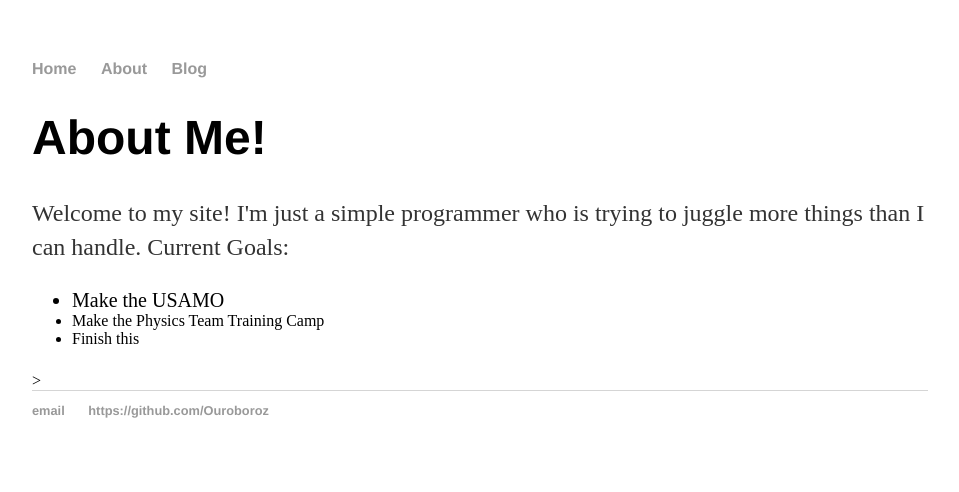
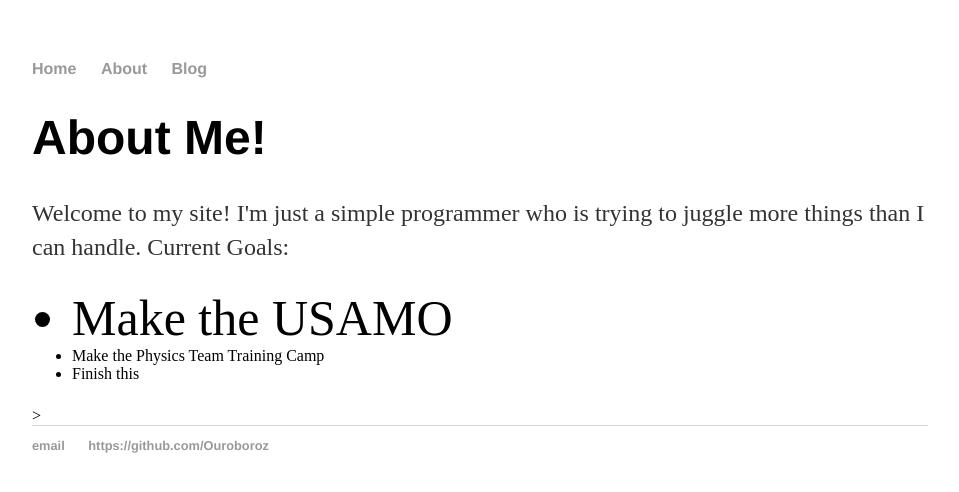
Before and after one commit to Ouroboroz/ouroboroz.github.io, a Jekyll site: the page built from about/index.html, in a window 1280 px wide. Shown: the top 492 px of the page, without its empty margins (160-1119 px from the left). Built offline with Jekyll 4.4.1, drawn with Linux system fonts in a browser that asks for light colours.

Commit message:
Updated about

```diff
--- a/about/index.html
+++ b/about/index.html
@@ -11,7 +11,7 @@ I'm just a simple programmer who is trying to juggle more things than I can hand
 
 Current Goals:
 <ul>
-	<li style="font-size:20px";>Make the USAMO</li>
+	<li style="font-size:50px";>Make the USAMO</li>
 	<li>Make the Physics Team Training Camp</li>
 	<li>Finish this</li>
 </ul>
```
